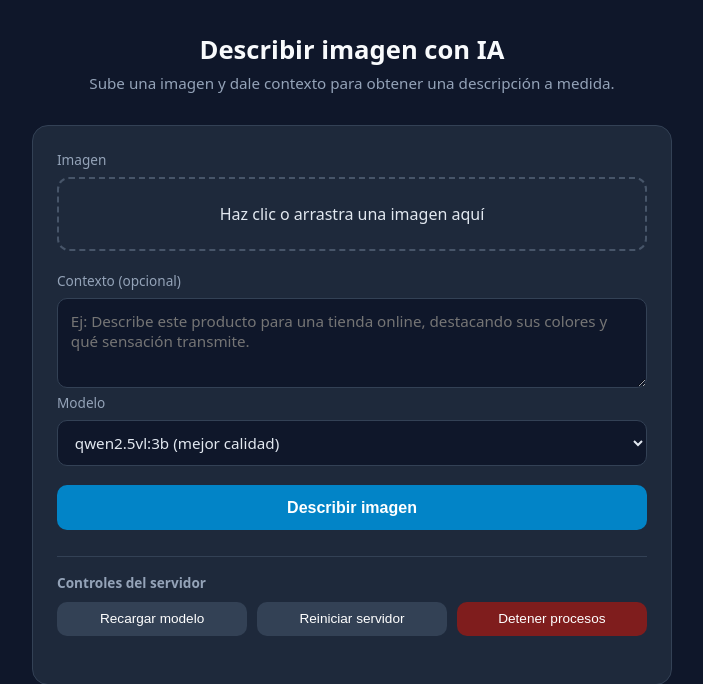
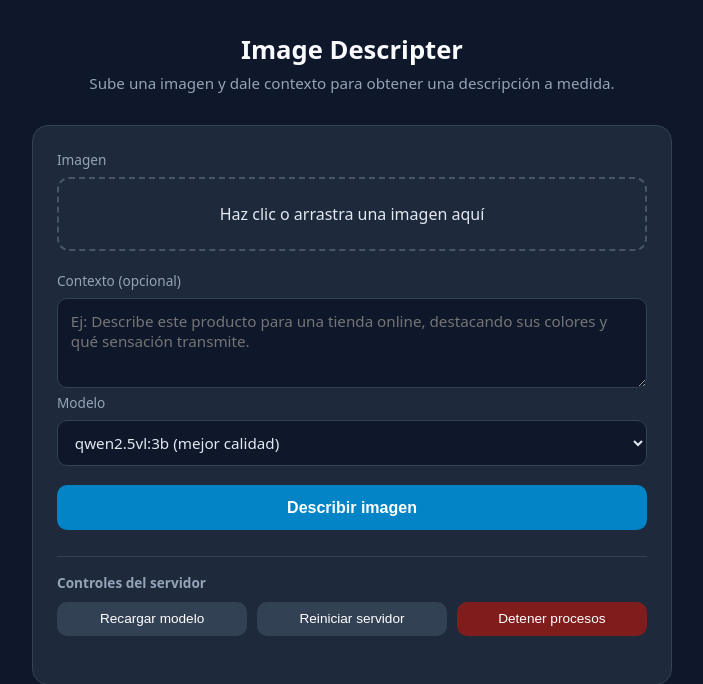
Before and after one commit to Omyy27/image-descripter, a Flask app: page / in a window 1280 px wide. Shown: the top 684 px of the page, without its empty margins (288-991 px from the left). Run offline with Flask 3, Linux system fonts and the light colour scheme.

Commit message:
docs: README mejorado + proyecto renombrado a Image Descripter

```diff
--- a/templates/index.html
+++ b/templates/index.html
@@ -3,7 +3,7 @@
 <head>
   <meta charset="UTF-8">
   <meta name="viewport" content="width=device-width, initial-scale=1.0">
-  <title>Describir imagen con IA</title>
+  <title>Image Descripter</title>
   <style>
     * { box-sizing: border-box; margin: 0; padding: 0; }
     body {
@@ -125,7 +125,7 @@
   </style>
 </head>
 <body>
-  <h1>Describir imagen con IA</h1>
+  <h1>Image Descripter</h1>
   <p class="sub">Sube una imagen y dale contexto para obtener una descripción a medida.</p>
 
   <div class="card">
```
Also changed, not shown: README.md, 4 other files.
